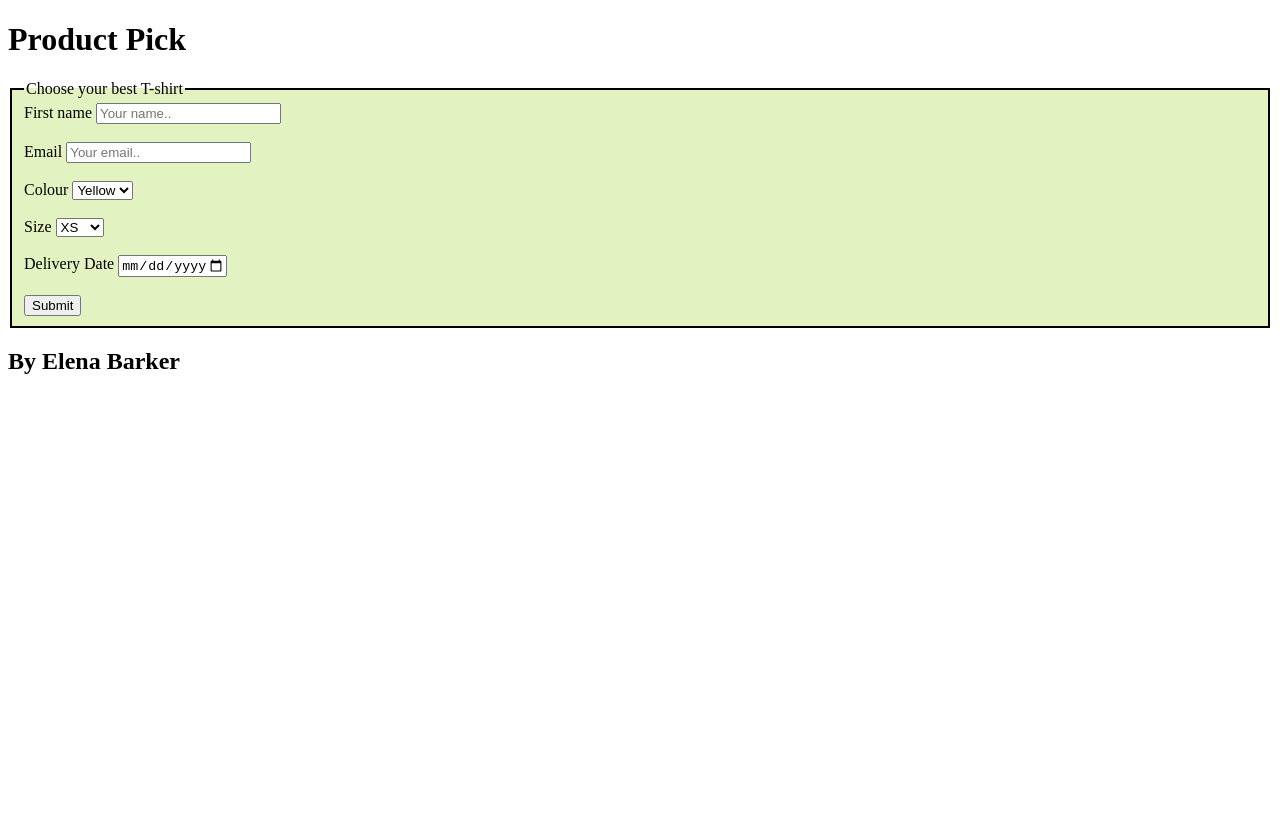
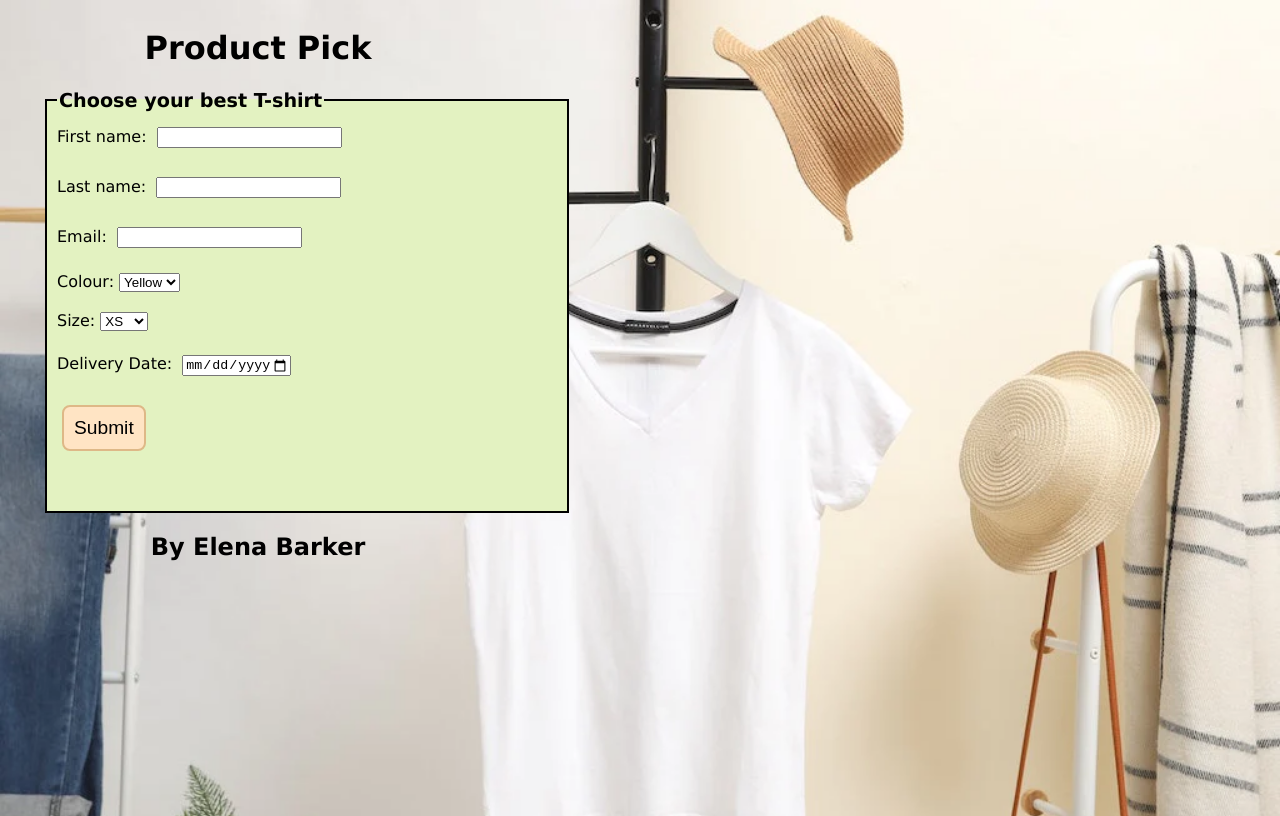
Before and after one commit to CodeYourFuture/HTML-CSS-Challenges, a plain HTML site: page Form-Controls/index.html in a window 1280 px wide. Drawn offline with Linux system fonts and the light colour scheme.

Commit message:
CSS for Form-Controls done

```diff
--- a/Form-Controls/index.html
+++ b/Form-Controls/index.html
@@ -16,19 +16,24 @@
   <fieldset>
     <!-- write your html here-->
     <!-- try writing out the requirements first-->
-    <legend>Choose your best T-shirt</legend>
-    <label for="firstname">First name</label>
-    <input type="text" id="firstname" placeholder="Your name..">
+    <legend><b>Choose your best T-shirt</b></legend>
+    <label for="firstname">First name: </label>
+    <input type="text" id="firstname">
+    <br>
+    <br>
+
+    <label for="lastname">Last name: </label>
+    <input type="text" id="lastname">
     <br>
     <br>
 
 
-    <label for="email">Email</label>
-    <input type="email" id="email" placeholder="Your email..">
+    <label for="email">Email: </label>
+    <input type="email" id="email">
     <br>
     <br>
 
-    <label for="colour">Colour</label>
+    <label for="colour">Colour: </label>
     <select type="colour" id="colour" name="colour">
       <option value="yellow">Yellow</option>
       <option value="blue">Blue</option>
@@ -37,7 +42,7 @@
     <br>
     <br>
 
-    <label for="size">Size</label>
+    <label for="size">Size: </label>
     <select type="size" id="size" name="size">
       <option value="xs">XS</option>
       <option value="s">S</option>
@@ -49,12 +54,12 @@
     <br>
     <br>
 
-    <label for="deliverydate">Delivery Date</label>
+    <label for="deliverydate">Delivery Date: </label>
     <input type="date" id="date" max="2023-06-09" required="true">
     <br>
     <br>
 
-    <input type="submit" value="Submit">
+    <input type="submit" value="Submit" id="button">
 
   </fieldset>
 
--- a/Form-Controls/styles.css
+++ b/Form-Controls/styles.css
@@ -1,9 +1,46 @@
 body {
-    background-image: url("");
+    height: 100vh;
+    width: 500px;
+    background-image: url('/Form-Controls/T-shirts.webp');
+    background-size: cover;
+    display: flex;
+    flex-direction: column;
+    align-items: center;
+    font-family: Verdana, Geneva, Tahoma, sans-serif;
+
+
 }
 
 fieldset {
     background-color: #E3F2C1;
     border: 2px solid;
-    align-self: center;
+    width: 500px;
+    height: 400px;
+    padding: 10px 10px;
+    margin-left: 100px;
+
 }
+
+legend {
+    font-size: larger;
+    font-weight: 400;
+}
+
+input {
+    margin: 5px;
+}
+
+#button {
+    font-size: larger;
+    padding: 10px;
+    background-color: bisque;
+    border: 2px solid burlywood;
+    border-radius: 8px;
+    transition-duration: 0.4s;
+
+}
+
+#button:hover {
+    background-color: white;
+
+}
```
Also changed, not shown: Form-Controls/T-shirts.webp (added).
